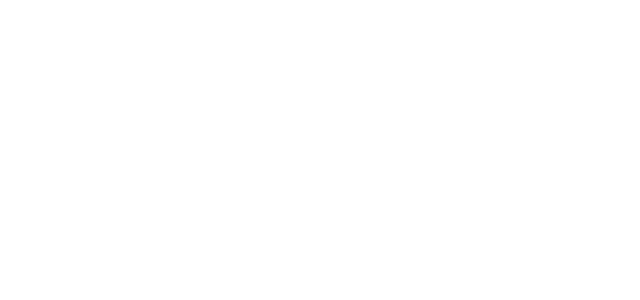
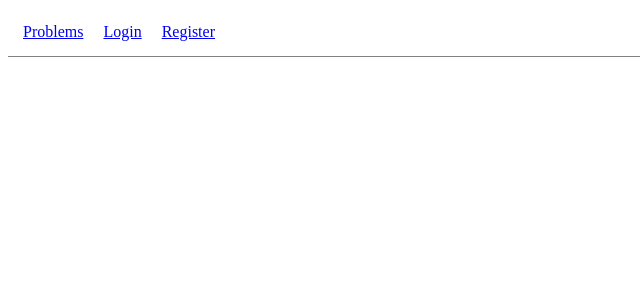
Before and after one commit to jay-5456/code-eval-platform, a React app in the folder frontend/: page /admin in a window 1280 px wide. Before the commit this address had no page. Shown: the top 300 px of the page, without its empty margins (0-640 px from the left). Built offline with nearby package versions, Linux system fonts and the light colour scheme; the HTML template or start-up script is replaced by a standard one.

Commit message:
adding an admin dashboard

```diff
--- a/frontend/src/App.jsx
+++ b/frontend/src/App.jsx
@@ -3,7 +3,8 @@ import {
   Route
 }
 from "react-router-dom";
-
+import Navbar
+from "./components/Navbar";
 import Problems
 from "./pages/Problems";
 
@@ -23,7 +24,10 @@ function App() {
 
   return (
 
-    <Routes>
+<>
+  <Navbar />
+
+  <Routes>
 
       <Route
         path="/"
@@ -58,7 +62,9 @@ function App() {
 
     </Routes>
 
-  );
+</>
+
+);
 
 }
 
--- /dev/null
+++ b/frontend/src/components/Navbar.jsx
@@ -0,0 +1,106 @@
+import { Link }
+from "react-router-dom";
+
+import {
+getUser,
+logout
+}
+from "../services/auth";
+
+function Navbar(){
+
+const user =
+getUser();
+
+const handleLogout =
+() => {
+
+logout();
+
+window.location.href =
+"/";
+
+};
+
+return(
+
+<div
+style={{
+padding:"15px",
+borderBottom:
+"1px solid gray",
+marginBottom:"20px",
+display:"flex",
+gap:"20px"
+}}
+>
+
+<Link to="/">
+Problems
+</Link>
+
+{
+!user && (
+
+<>
+<Link
+to="/login"
+>
+Login
+</Link>
+
+<Link
+to="/register"
+>
+Register
+</Link>
+</>
+
+)
+}
+
+{
+user && (
+
+<>
+<Link
+to="/submissions"
+>
+My Submissions
+</Link>
+
+{
+user.role ===
+"admin" && (
+
+<Link
+to="/admin"
+>
+Admin Dashboard
+</Link>
+
+)
+}
+
+<button
+onClick={
+handleLogout
+}
+>
+
+Logout
+
+</button>
+
+</>
+
+)
+}
+
+</div>
+
+);
+
+}
+
+export default Navbar;
```
Also changed, not shown: frontend/src/pages/AdminDashboard.jsx (added, +26 -0 lines), 2 other files (tests, documents, lock files or other folders).
